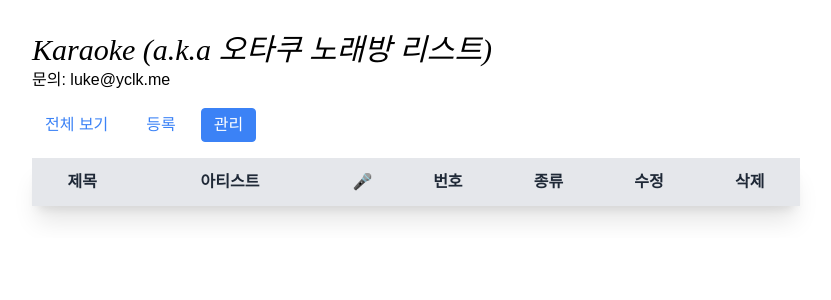
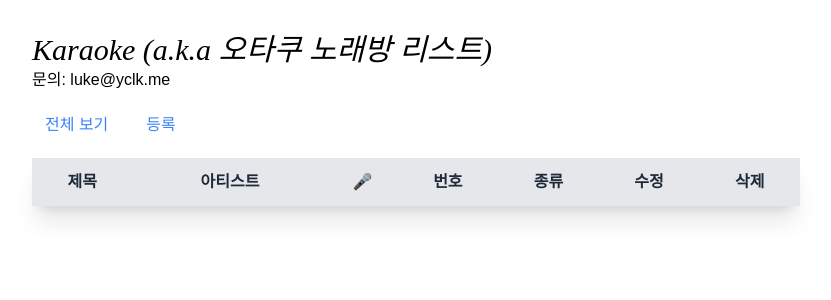
Before and after one commit to YCLK/karaoke-index-vercel, a Flask app: page /manage/ in a window 1280 px wide. Shown: the top 300 px of the page, without its empty margins (224-1055 px from the left). Run offline with Flask 3, Linux system fonts and the light colour scheme; data that the repository does not hold is empty; some libraries are stand-ins or nearby versions; some web fonts are replaced.

Commit message:
Update manage.html

```diff
--- a/api/templates/manage.html
+++ b/api/templates/manage.html
@@ -52,9 +52,9 @@
                 <li class="mr-3">
                     <a class="inline-block border border-white rounded hover:border-gray-200 text-blue-500 hover:bg-gray-200 py-1 px-3" href="/add">등록</a>
                 </li>
-                <li class="mr-3">
+                <!-- <li class="mr-3">
                     <a class="inline-block border border-blue-500 rounded py-1 px-3 bg-blue-500 text-white" href="/manage">관리</a>
-                </li>
+                </li> -->
             </ul>
         </div>
 
```
